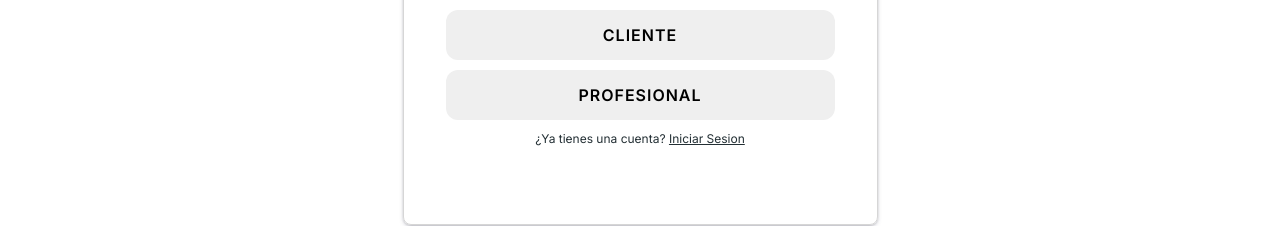
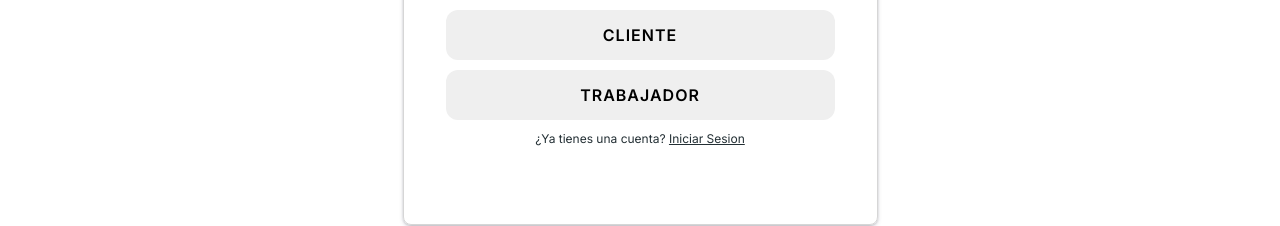
Before and after one commit to No-Country-simulation/c19-75-t-node-react, a Next.js app in the folder client/: page /signup in a window 1280 px wide. Shown: the part 312-538 px from the top of the page. Built offline with nearby package versions, Linux system fonts and the light colour scheme.

Commit message:
update 'profesional' to 'trabajador'

```diff
--- a/client/components/Forms/SingupForm/index.jsx
+++ b/client/components/Forms/SingupForm/index.jsx
@@ -37,7 +37,7 @@ const INITIAL_STATE_FORM = {
 
 const SingupForm = ({ userTypeSelected }) => {
   console.log(userTypeSelected);
-  const [userType, setUserType] = useState(userTypeSelected); // tUserType: cliente | profesional | ''
+  const [userType, setUserType] = useState(userTypeSelected); // tUserType: cliente | trabajador | ''
   const [userOccupations, setUserOccupations] = useState([]);
   const [formState, formAction] = useFormState(
     registerUserAction,
@@ -63,7 +63,7 @@ const SingupForm = ({ userTypeSelected }) => {
             className={`${localStyles.optionUser} ${
               userType == 'cliente'
                 ? localStyles.active
-                : userType == 'profesional'
+                : userType == 'trabajador'
                 ? localStyles.inactive
                 : ''
             }`}
@@ -74,15 +74,15 @@ const SingupForm = ({ userTypeSelected }) => {
           <button
             type="button"
             className={`${localStyles.optionUser} ${
-              userType == 'profesional'
+              userType == 'trabajador'
                 ? localStyles.active
                 : userType == 'cliente'
                 ? localStyles.inactive
                 : ''
             }`}
-            onClick={() => setUserType('profesional')}
+            onClick={() => setUserType('trabajador')}
           >
-            Profesional
+            trabajador
           </button>
         </div>
       </div>
@@ -201,7 +201,7 @@ const SingupForm = ({ userTypeSelected }) => {
               />
             </div>
           </div>
-          {userType === 'profesional' && (
+          {userType === 'trabajador' && (
             <div className={styles.campo}>
               <Label for="userOccupations">Ocupación</Label>
               <Input
```
